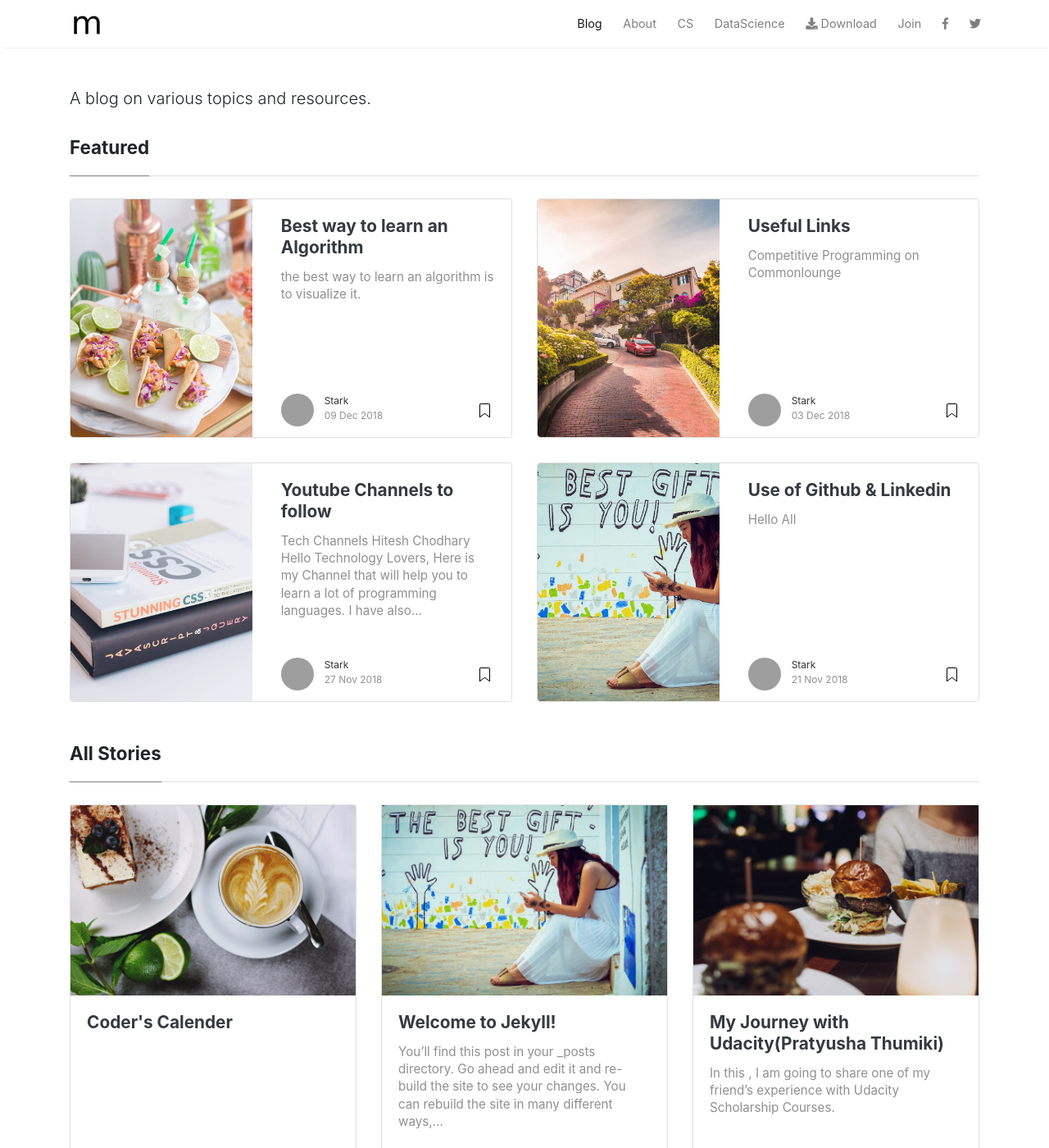
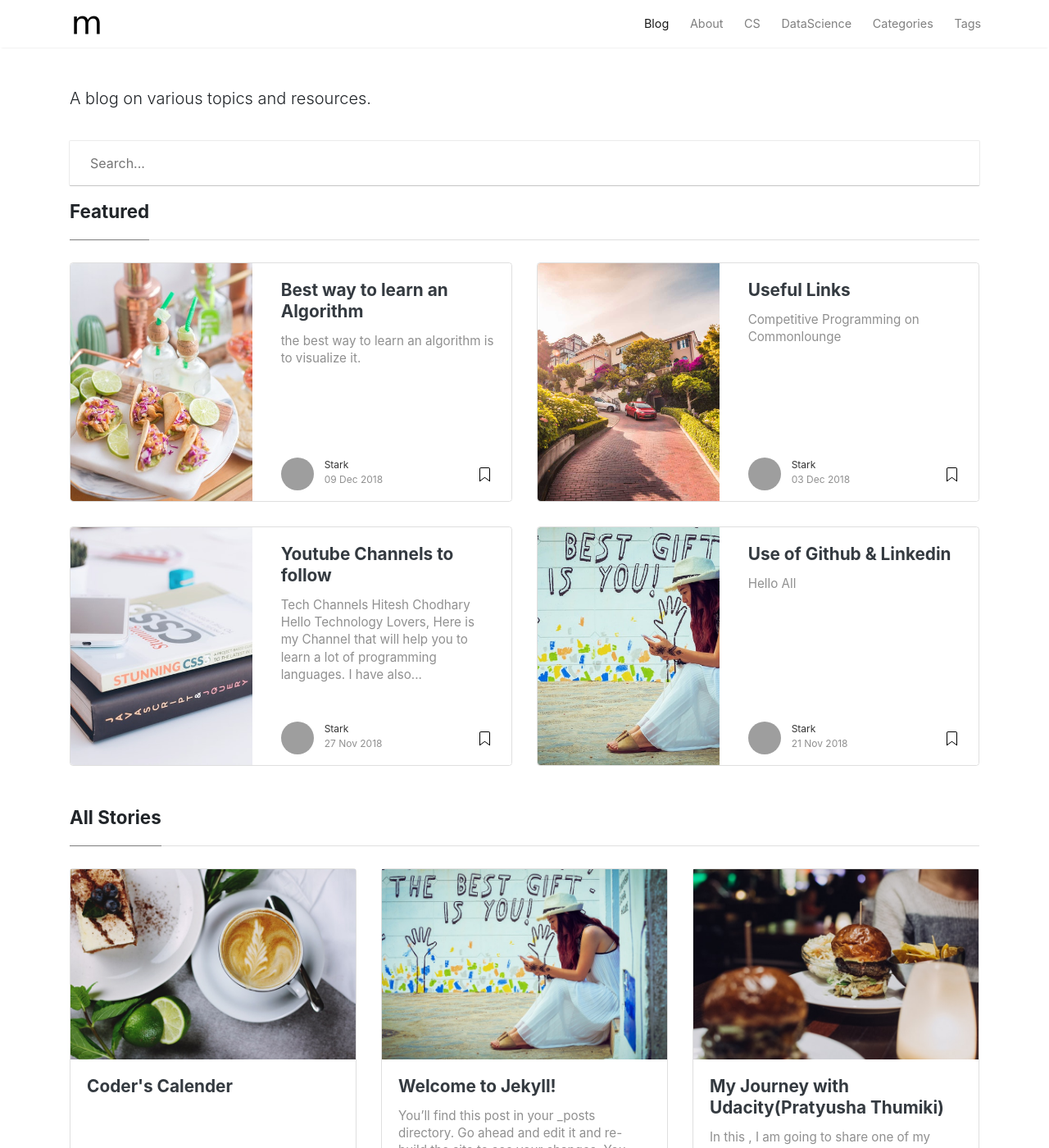
Before and after one commit to StarkSources/myblog, a Jekyll site: the page built from index.html, in a window 1280 px wide and 1400 px high. Shown: the whole window at 82% size. Built offline with Jekyll 4.4.1, drawn with Linux system fonts in a browser that asks for light colours; nearby versions of some CDN libraries; the list of posts is cut into pages by our own code; comment, search, counter and statistics services are not loaded; grey boxes are pictures that could not be loaded.

Commit message:
Update default.html

```diff
--- a/_layouts/default.html
+++ b/_layouts/default.html
@@ -27,6 +27,51 @@
 	  gtag('js', new Date());
 	  gtag('config', 'UA-130596728-1');
 	</script>
+
+	<style>
+		#search-container {
+    max-width: 100%;
+}
+input[type=text] {
+    outline: none;
+    padding: 15px 25px;
+    margin: 5px 1px 3px 0px;
+    border: none;
+    width: 100%;
+    border-radius: 1px;
+    box-shadow: 0 1px 0px 0 rgba(0,0,0,0.16), 0 0 0 1px rgba(0,0,0,0.08);
+}
+
+input[type=text]:hover {
+    outline: none;
+    border: none;
+    margin: 5px 1px 3px 0px;
+    padding: 15px 25px;
+    -webkit-transition: all 0.30s ease-in-out;
+    -moz-transition: all 0.30s ease-in-out;
+    -ms-transition: all 0.30s ease-in-out;
+    -o-transition: all 0.30s ease-in-out;
+     box-shadow: 0 2px 2px 0 rgba(0,0,0,0.16), 0 0 0 1px rgba(0,0,0,0.08);
+}
+
+input[type=text]:focus {
+    box-shadow: 0 2px 2px 0 rgba(0,0,0,0.16), 0 0 0 1px rgba(0,0,0,0.08);
+    margin: 5px 1px 3px 0px;
+    padding: 15px 25px;
+    border: none;
+    outline: none;
+        -webkit-transition: all 0.30s ease-in-out;
+    -moz-transition: all 0.30s ease-in-out;
+    -ms-transition: all 0.30s ease-in-out;
+    -o-transition: all 0.30s ease-in-out;
+}
+@media screen and (max-width: 600px) {
+    input[type=text]{
+            width: 100%;
+            box-sizing: border-box;
+    }
+    }
+	</style>
 
 </head>
 
@@ -110,22 +155,20 @@
 		 </li>
 -->
 
-		<li class="nav-item">
-                <a class="nav-link" href="https://github.com/wowthemesnet/mediumish-theme-jekyll/archive/master.zip"><i class="fas fa-download"></i> Download</a>
+		{% if page.url == "/categories.html" %}
+                <li class="nav-item active">
+                {% else %}
+                <li class="nav-item">
+                {% endif %}
+                <a class="nav-link" href="{{ site.baseurl }}/categories.html">Categories</a>
                 </li>
 
+                {% if page.url == "/tags.html" %}
+                <li class="nav-item active">
+                {% else %}
                 <li class="nav-item">
-			<a class="nav-link" href="#">Join</a>
-		    </li>
-
-
-
-                <li class="nav-item">
-                <a target="_blank" class="nav-link" href="https://www.facebook.com/wowthemesnet/"><i class="fab fa-facebook-f"></i></a>
-                </li>
-
-                <li class="nav-item">
-                <a target="_blank"  class="nav-link" href="https://twitter.com/wowthemesnet"><i class="fab fa-twitter"></i></a>
+                {% endif %}
+                <a class="nav-link" href="{{ site.baseurl }}/tags.html">Tags</a>
                 </li>
 
             </ul>
@@ -151,6 +194,23 @@
     </p>
 </div>
 
+<div id="search-container container">
+<input type="text" id="search-input" placeholder="Search...">
+<ul id="results-container"></ul>
+</div>
+
+<!-- Script pointing to search-script.js -->
+<script src="search-script.js" type="text/javascript"></script>
+
+<!-- Configuration -->
+<script>
+SimpleJekyllSearch({
+  searchInput: document.getElementById('search-input'),
+  resultsContainer: document.getElementById('results-container'),
+  searchResultTemplate: '<div><a href="{url}"><h1>{title}</h1></a></div>',
+  json: '/search.json'
+})
+</script>
 
 
 <!-- Content
```
